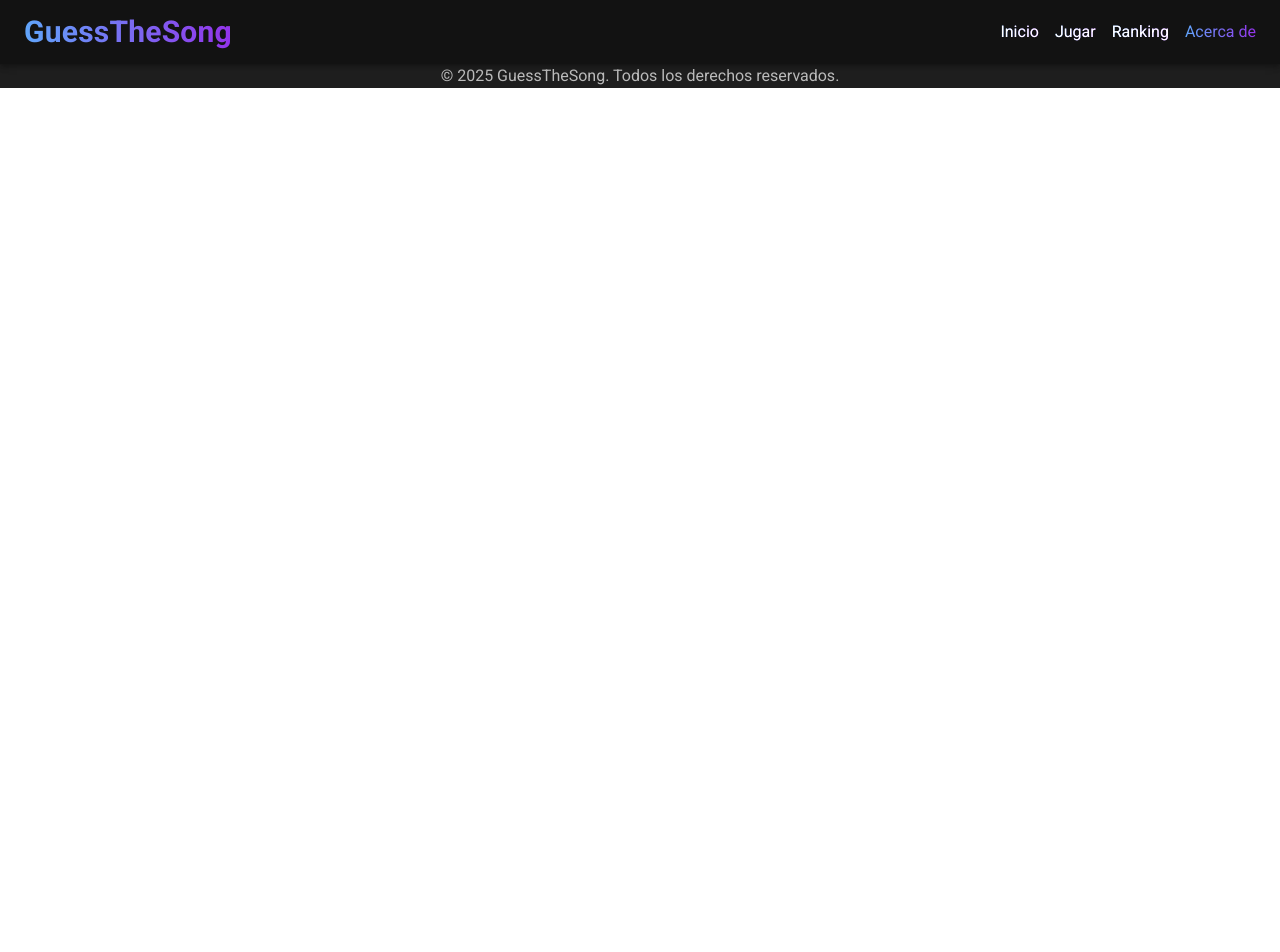
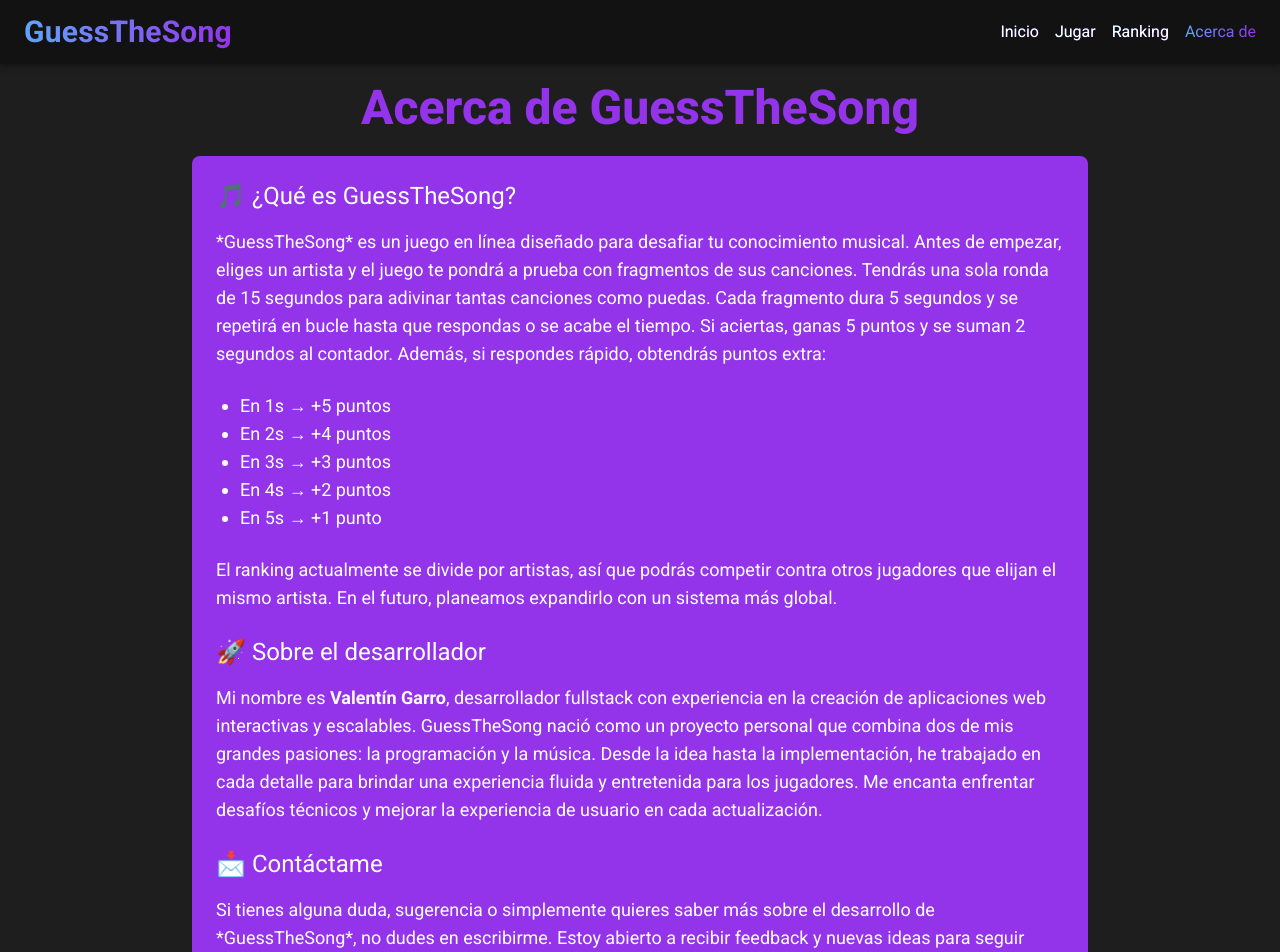
Before and after one commit to NelsonValentinGarroDadan/GuessTheSong, a React (Vite) app: page /about in a window 1280 px wide. Shown: the top 952 px of the page. Before the commit the page ends 800 px from the top, so only its background shows below. Built offline with nearby package versions, Linux system fonts and the light colour scheme.

Commit message:
feat/about

```diff
--- a/src/App.jsx
+++ b/src/App.jsx
@@ -3,6 +3,7 @@ import './App.css'
 import Navbar from './components/navbar/navbar'
 import Home from './components/home/home'
 import Footer from './components/footer/footer'
+import About from './components/about/about'
 function App() {
 
   return (
@@ -10,6 +11,7 @@ function App() {
       <Navbar />
         <Routes>
           <Route path="/" element={<Home />} />
+          <Route path="/about" element={<About />} />
         </Routes>
       <Footer />
     </>
--- /dev/null
+++ b/src/components/about/about.tsx
@@ -0,0 +1,59 @@
+import React from "react";
+
+const About = () => {
+    return (
+        <section className="flex justify-start h-full min-h-screen items-center flex-col bg-bg-muted-dark pt-5 px-6">
+            <h1 className="text-purple-600 font-extrabold text-center text-4xl xl:text-5xl">
+                Acerca de GuessTheSong
+            </h1>
+
+            <div className="bg-purple-600 w-full max-w-4xl p-6 my-6 rounded-lg flex flex-col">
+                <h3 className="text-text-dark text-left text-2xl mb-4">
+                    🎵 ¿Qué es GuessTheSong?
+                </h3>
+                <p className="text-text-dark text-left text-lg mb-6">
+                    *GuessTheSong* es un juego en línea diseñado para desafiar tu conocimiento musical.
+                    Antes de empezar, eliges un artista y el juego te pondrá a prueba con fragmentos de sus canciones.
+                    Tendrás una sola ronda de 15 segundos para adivinar tantas canciones como puedas.
+                    Cada fragmento dura 5 segundos y se repetirá en bucle hasta que respondas o se acabe el tiempo.
+                    Si aciertas, ganas 5 puntos y se suman 2 segundos al contador.
+                    Además, si respondes rápido, obtendrás puntos extra:
+                </p>
+                <ul className="text-text-dark text-left text-lg list-disc pl-6 mb-6">
+                    <li>En 1s → +5 puntos</li>
+                    <li>En 2s → +4 puntos</li>
+                    <li>En 3s → +3 puntos</li>
+                    <li>En 4s → +2 puntos</li>
+                    <li>En 5s → +1 punto</li>
+                </ul>
+                <p className="text-text-dark text-left text-lg mb-6">
+                    El ranking actualmente se divide por artistas, así que podrás competir contra otros jugadores que elijan el mismo artista.
+                    En el futuro, planeamos expandirlo con un sistema más global.
+                </p>
+
+                <h3 className="text-text-dark text-left text-2xl mb-4">
+                    🚀 Sobre el desarrollador
+                </h3>
+                <p className="text-text-dark text-left text-lg mb-6">
+                    Mi nombre es <span className="font-bold">Valentín Garro</span>, desarrollador fullstack con experiencia en la creación de aplicaciones web interactivas y escalables.
+                    GuessTheSong nació como un proyecto personal que combina dos de mis grandes pasiones: la programación y la música.
+                    Desde la idea hasta la implementación, he trabajado en cada detalle para brindar una experiencia fluida y entretenida para los jugadores.
+                    Me encanta enfrentar desafíos técnicos y mejorar la experiencia de usuario en cada actualización.
+                </p>
+
+                <h3 className="text-text-dark text-left text-2xl mb-4">
+                    📩 Contáctame
+                </h3>
+                <p className="text-text-dark text-left text-lg mb-2">
+                    Si tienes alguna duda, sugerencia o simplemente quieres saber más sobre el desarrollo de *GuessTheSong*, no dudes en escribirme.
+                    Estoy abierto a recibir feedback y nuevas ideas para seguir mejorando el juego.
+                </p>
+                <p className="text-text-dark text-left text-lg font-bold">
+                    ✉️ Envíame un correo a <span className="underline">nelsonvgarrodadan@gmail.com</span>
+                </p>
+            </div>
+        </section>
+    );
+};
+
+export default About;
```
